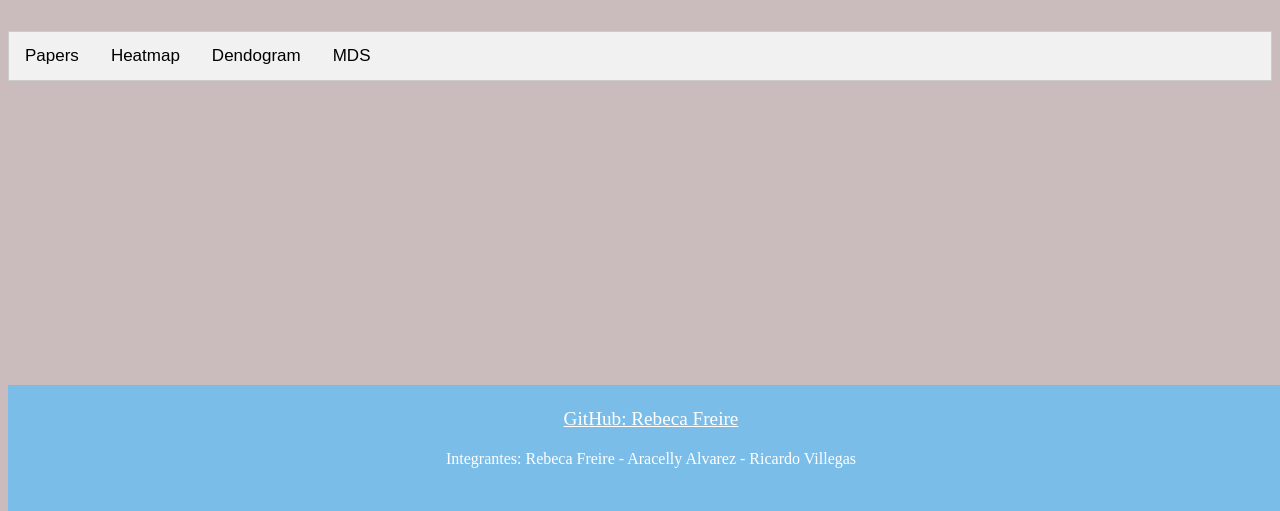
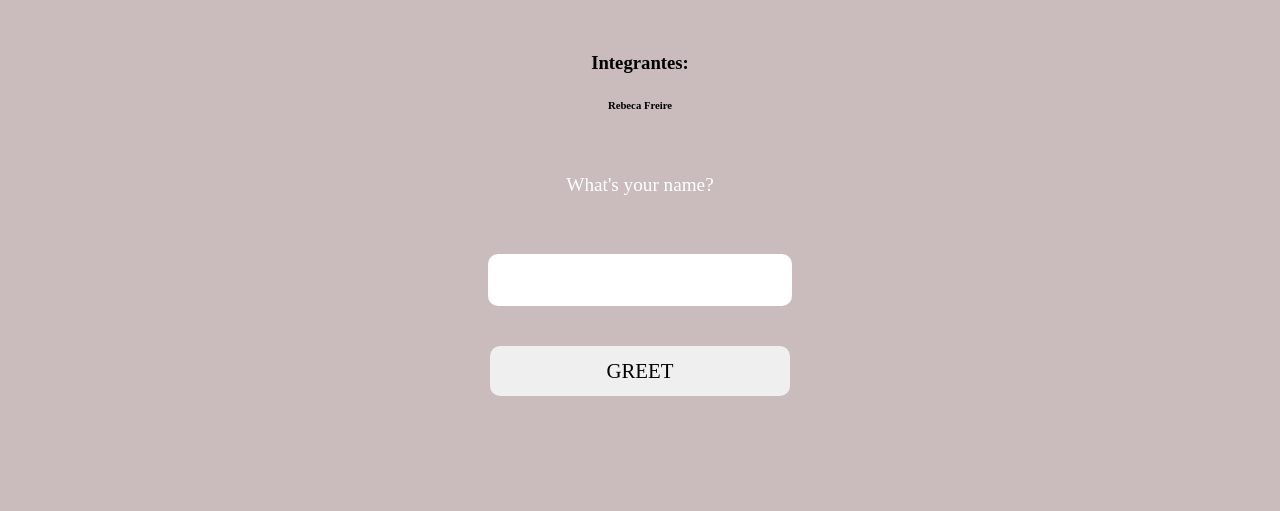
Before and after one commit to rebecau/proyecto1_0, a Flask app: page /home in a window 1280 px wide. Shown: the part 289-800 px from the top of the page. Run offline with Flask 2, Linux system fonts and the light colour scheme; parts of the project's set-up code (start-up, migrations or seed data) failed here and were passed over.

Commit message:
Add files via upload

```diff
--- a/app.py
+++ b/app.py
@@ -39,9 +39,9 @@ from scipy.cluster.hierarchy import linkage, fcluster
 url = "https://raw.githubusercontent.com/rebecau/ML_PROYECTO1/main/%5BUCI%5D%20AAAI-14%20Accepted%20Papers%20-%20Papers.csv"
 df = pd.read_csv(url)
 
-title = df.iloc[:10, 0]
-keyword = df.iloc[:10, 3]
-abstract = df.iloc[:10, 5]
+title = df.iloc[:180, 0]
+keyword = df.iloc[:180, 3]
+abstract = df.iloc[:180, 5]
 
 def Normalizacion(Documentos):
   for i in range(len(Documentos)):#NORMALIZACION ELIMINACION DE CARACTERES ESPECIALES Y MAYUSCULA
@@ -308,3 +308,48 @@ def Similitudes(d1,d2,d3):
   return similitud
 
 sim = Similitudes(m_d1,m_d2,m_d3)
+
+#for i in range(len(sim)):
+  #print(sim[i])
+sns.heatmap(sim)
+plt.title("Matriz de Confusión")
+plt.show()
+print()
+cluster = linkage(sim, "ward")
+dendogram = sch.dendrogram(cluster)
+plt.title("Dendograma")
+plt.show()
+print()
+m_d1 = m_d1.flatten()
+m_d2 = m_d2.flatten()
+m_d3 = m_d3.flatten()
+
+fig, ax = plt.subplots(1, 1, figsize=(6, 3.84))
+ax.scatter(
+    x = m_d1,
+    y = m_d2,
+    c = 'blue',
+    marker    = 'o',
+    edgecolor = 'black',
+)
+ax.set_title('MDS - Titulos y Palabras Clave');
+
+fig, ax = plt.subplots(1, 1, figsize=(6, 3.84))
+ax.scatter(
+    x = m_d1,
+    y = m_d3,
+    c = 'green',
+    marker    = 'o',
+    edgecolor = 'black',
+)
+ax.set_title('MDS - Titulos y Resumenes');
+
+fig, ax = plt.subplots(1, 1, figsize=(6, 3.84))
+ax.scatter(
+    x = m_d2,
+    y = m_d3,
+    c = 'red',
+    marker    = 'o',
+    edgecolor = 'black',
+)
+ax.set_title('MDS - Palabras Clave y Resumenes');
--- a/static/css/index.css
+++ b/static/css/index.css
@@ -13,7 +13,7 @@ p{
 img{
     margin: 60px 0  30px 0;
     width: 430px;
-    height: 120px;
+    height: 220px;
 }
 
 input{
@@ -43,56 +43,3 @@ input:focus{
     background-color: blue;
     cursor: pointer;
 }
-
-footer {
-    position:absolute;
-    bottom:0;
-    width:100%;
-    height:15%;   /* Height of the footer */
-
-    text-align: center;
-    padding: 3px;
-    background-color: rgb(122, 189, 233);
-    color: white;
-}
-footer a{
-    color: white;
-}
-
-/* *************************************** tab ********************/
-/* Style the buttons inside the tab */
-.tab {
-    overflow: hidden;
-    border: 1px solid #ccc;
-    background-color: #f1f1f1;
-}
-
-
-.tab button {
-    background-color: inherit;
-    float: left;
-    border: none;
-    outline: none;
-    cursor: pointer;
-    padding: 14px 16px;
-    transition: 0.3s;
-    font-size: 17px;
-  }
-
-  /* Change background color of buttons on hover */
-  .tab button:hover {
-    background-color: #ddd;
-  }
-
-  /* Create an active/current tablink class */
-  .tab button.active {
-    background-color: #ccc;
-  }
-
-  /* Style the tab content */
-  .tabcontent {
-    display: none;
-    padding: 6px 12px;
-    border: 1px solid #ccc;
-    border-top: none;
-  }
--- a/templates/index.html
+++ b/templates/index.html
@@ -10,59 +10,17 @@
 <body>
     <img src="https://upload.wikimedia.org/wikipedia/commons/thumb/b/b0/Logo_Universidad_Politécnica_Salesiana_del_Ecuador.png/640px-Logo_Universidad_Politécnica_Salesiana_del_Ecuador.png" alt="foo">
     <br>
-    <h1><center>MACHINE LEARNING</center></h1>
+    <h3>Integrantes: </h3>
+    <h6>Rebeca Freire</h6>
     <br>
-    <main>
-        <div class="tab">
-            <button class="tablinks" onclick="openCity(event, 'Papers')">Papers</button>
-            <button class="tablinks" onclick="openCity(event, 'Heatmap')">Heatmap</button>
-            <button class="tablinks" onclick="openCity(event, 'Dendogram')">Dendogram</button>
-            <button class="tablinks" onclick="openCity(event, 'MDS')">MDS</button>
-        </div>
-        <div id="Papers" class="tabcontent">
-            <h3>Papers</h3>
-            <p>Papers bla bla bla.</p>
-            {% for message in get_flashed_messages() %}
-                <p>{{message}}</p>
-            {% endfor %}
-            <!-- imprimir el df  del python-->
-        </div>
-
-        <div id="Heatmap" class="tabcontent">
-            <h3>Heatmap</h3>
-            <p>Heatmap bla bla bla.</p>
-            <img src="https://images2.imgbox.com/ef/cb/2YMYgJzs_o.png" alt="heatmap">
-        </div>
-
-        <div id="Dendogram" class="tabcontent">
-            <h3>Dendogram</h3>
-            <p>Dendogram bla bla bla.</p>
-        </div>
-
-        <div id="MDS" class="tabcontent">
-            <h3>MDS</h3>
-            <p>MDS bla bla bla.</p>
-        </div>
-
-        <script>
-            function openCity(evt, cityName) {
-                var i, tabcontent, tablinks;
-                tabcontent = document.getElementsByClassName("tabcontent");
-                for (i = 0; i < tabcontent.length; i++) {
-                tabcontent[i].style.display = "none";
-                }
-                tablinks = document.getElementsByClassName("tablinks");
-                for (i = 0; i < tablinks.length; i++) {
-                tablinks[i].className = tablinks[i].className.replace(" active", "");
-                }
-                document.getElementById(cityName).style.display = "block";
-                evt.currentTarget.className += " active";
-            }
-        </script>
-    </main>
-    <footer>
-        <p><a href="https://github.com/rebecau/proyecto1_0">GitHub: Rebeca Freire</a></p>
-        Integrantes: Rebeca Freire - Aracelly Alvarez - Ricardo Villegas
-    </footer>
+    <form action="pagina1" method="post">
+        {% for message in get_flashed_messages() %}
+            <p>{{message}}</p>
+        {% endfor %}
+        <br>
+        <input type="text" name="name_input">
+        <br>
+        <input type="submit" value="GREET" id="pagina1"> <!-- id pagina1 -->
+    </form>
 </body>
 </html>
```
Also changed, not shown: 1 other file.
